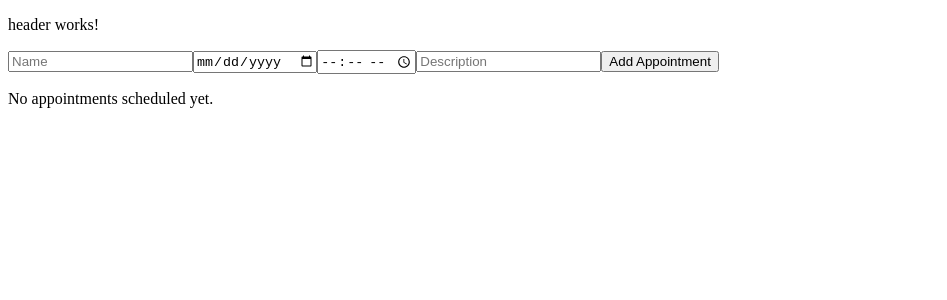
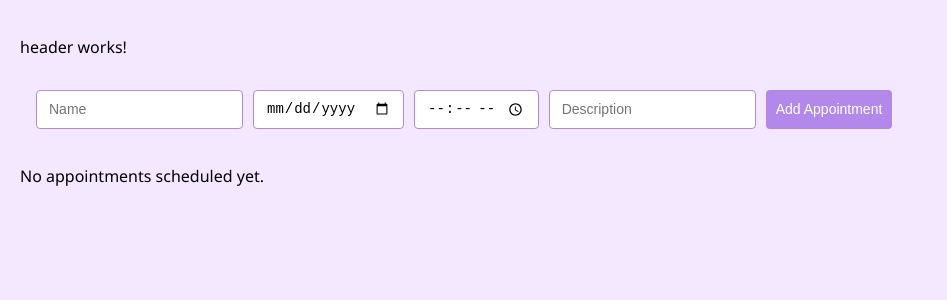
Before and after one commit to A-Dezeray/Appointment-Management-System, an Angular app: page / in a window 1280 px wide. Shown: the top 300 px of the page, without its empty margins (0-947 px from the left). Built offline with nearby package versions, Linux system fonts and the light colour scheme.

Commit message:
Styled with soft shades of purple and fixed warnings that appeared

```diff
--- a/src/app/components/appointment-form/appointment-form.component.css
+++ b/src/app/components/appointment-form/appointment-form.component.css
@@ -0,0 +1,35 @@
+form {
+  display: flex;
+  flex-wrap: wrap;
+  gap: 10px;
+  margin-bottom: 20px;
+  background-color: #F3E8FF;
+  padding: 16px;
+  border-radius: 8px;
+}
+
+input, button {
+  padding: 8px 12px;
+  font-size: 14px;
+  border: 1px solid #B388EB;
+  border-radius: 4px;
+}
+
+input {
+  background-color: white;
+}
+
+button {
+  background-color: #B388EB;
+  color: white;
+  border: none;
+  padding: 6px 10px;
+  cursor: pointer;
+  border-radius: 4px;
+  transition: background-color 0.3s ease;
+}
+
+
+button:hover {
+  background-color: #A06CD5;
+}
--- a/src/app/components/appointment-list/appointment-list.component.css
+++ b/src/app/components/appointment-list/appointment-list.component.css
@@ -0,0 +1,33 @@
+.appointment-card {
+  border: 1px solid #B388EB;
+  padding: 14px;
+  margin-bottom: 12px;
+  border-radius: 6px;
+  background-color: #E6D6FA;
+  box-shadow: 1px 1px 5px rgba(0, 0, 0, 0.05);
+}
+
+.appointment-card h3 {
+  color: #5E3B76;
+  margin: 0 0 5px 0;
+}
+
+.appointment-card p {
+  margin: 0;
+  font-size: 14px;
+}
+
+button {
+  margin-top: 8px;
+  background-color: #B388EB;
+  color: white;
+  border: none;
+  padding: 6px 10px;
+  cursor: pointer;
+  border-radius: 4px;
+  transition: background-color 0.3s ease;
+}
+
+button:hover {
+  background-color: #A06CD5;
+}
--- a/src/styles.css
+++ b/src/styles.css
@@ -1 +1,6 @@
-/* You can add global styles to this file, and also import other style files */
+body {
+  font-family: 'Segoe UI', sans-serif;
+  background-color: #F3E8FF;
+  margin: 0;
+  padding: 20px;
+}
```
